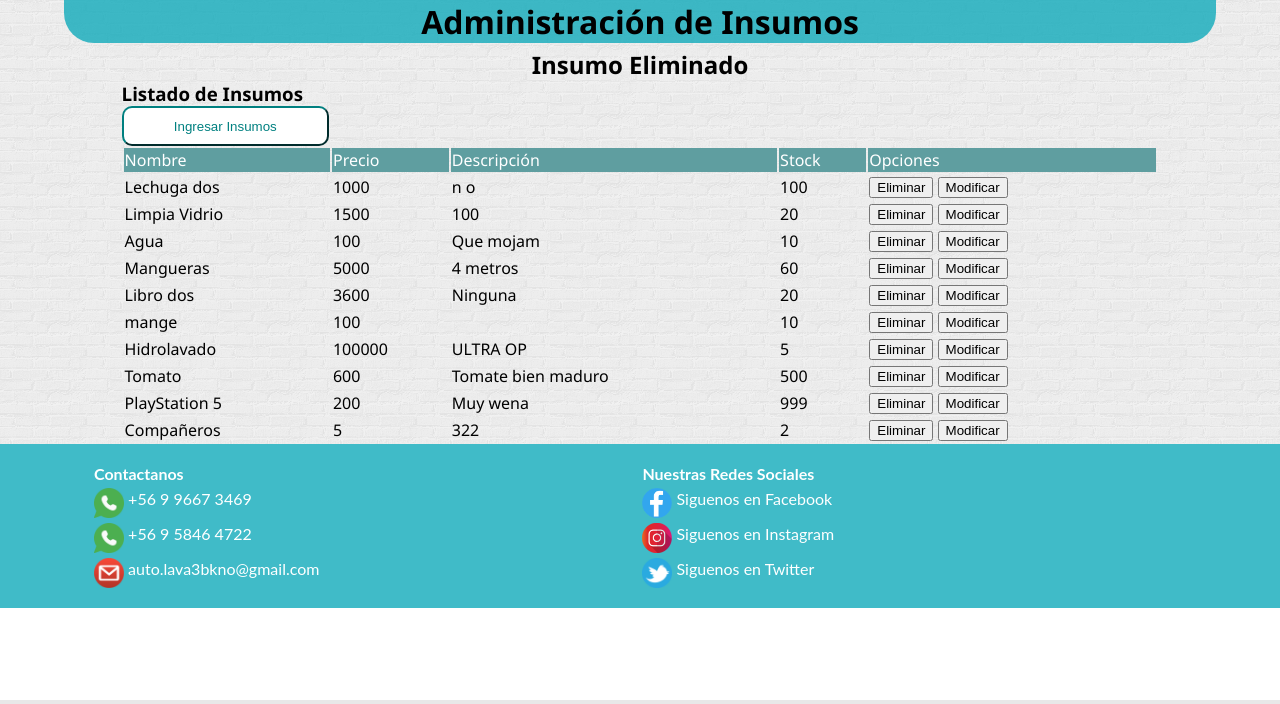
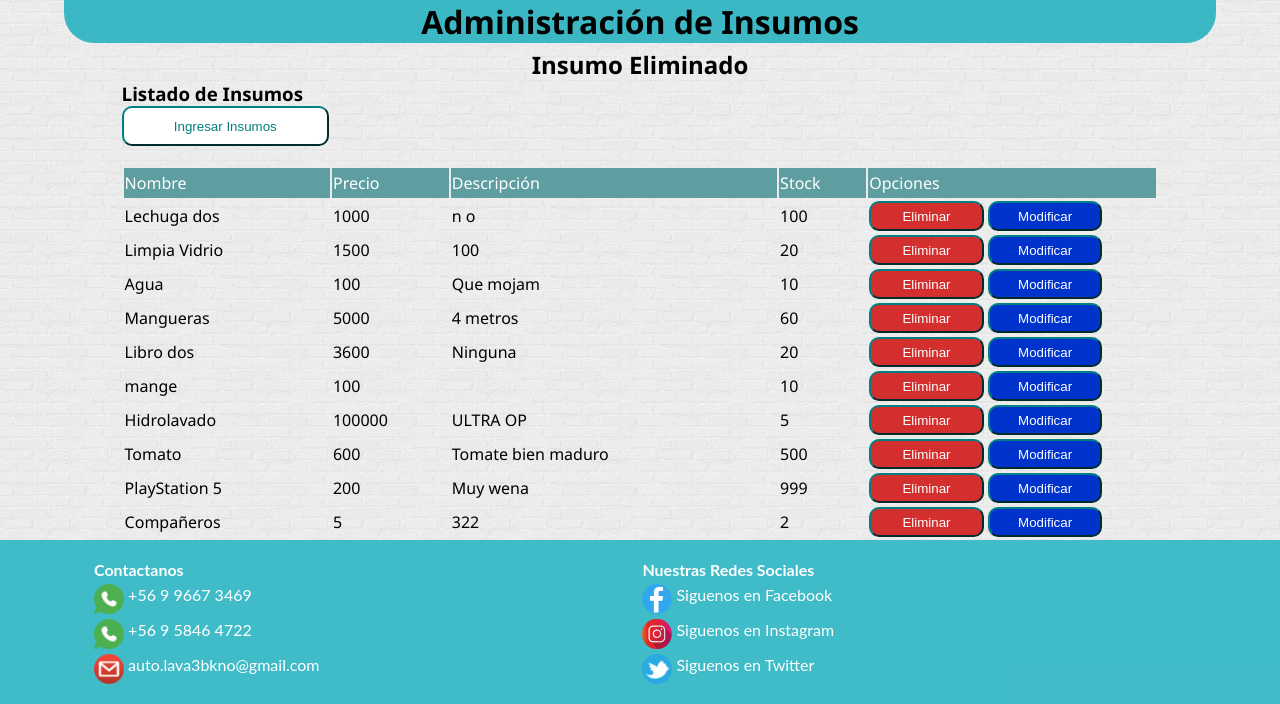
Before and after one commit to Mariiioo/autolavado_starWash, a Django app: a page that uses ProyectoStarWash/StarWash/templates/web/base.html in a window 1280 px wide. Shown: the part 100-804 px from the top of the page. Run offline with Django 3.2, Linux system fonts and the light colour scheme; a user stored in the database is signed in; data comes from the database, SQL or seed files in the repository; both versions use the stored data as it was after the commit.

Commit message:
estilo_tablaInsumos_algunosArreglos

```diff
--- a/ProyectoStarWash/StarWash/static/css/estilos.css
+++ b/ProyectoStarWash/StarWash/static/css/estilos.css
@@ -522,10 +522,63 @@ h5 {
     cursor: pointer;
 }
 
+
+/* ESTILO DE TABLA INSUMOS */
+
 .tabla-insumos {
     /* color: teal; */
     margin: auto;
+    margin-top: 20px;
     width: 100%;
+}
+
+.titulo-tabla {
+    background-color: cadetblue;
+    color: white;
+    height: 30px;
+    width: 100%;
+}
+
+.datos-tabla {
+    color: black;
+    height: 30px;
+    border-top: 5px;
+    border-bottom: 50px;
+    width: 100%;
+}
+
+.boton-eliminar {
+    background-color: #D32F2F;
+    color: white;
+    border-radius: 10px;
+    height: 30px;
+    width: 40%;
+    border-color: teal;
+    cursor: pointer;
+}
+
+.boton-eliminar:hover {
+    background-color: white;
+    color: red;
+    border-color: teal;
+    cursor: pointer;
+}
+
+.boton-modificar {
+    background-color: #0033CC;
+    color: white;
+    border-radius: 10px;
+    height: 30px;
+    width: 40%;
+    border-color: teal;
+    cursor: pointer;
+}
+
+.boton-modificar:hover {
+    background-color: white;
+    color: black;
+    border-color: teal;
+    cursor: pointer;
 }
 
 
--- a/ProyectoStarWash/StarWash/templates/web/admin_insumos.html
+++ b/ProyectoStarWash/StarWash/templates/web/admin_insumos.html
@@ -35,8 +35,8 @@
 <div class=container>
     <h3> Listado de Insumos</h3>
     <input class="boton-admin" type="button" value="Ingresar Insumos" onclick="ir()">
-    <table class="tabla-insumos" >
-        <tr class="titulo-tabla" style="background-color:cadetblue; color: white;">
+    <table class="tabla-insumos">
+        <tr class="titulo-tabla">
             <td>Nombre</td>
             <td>Precio</td>
             <td>Descripción</td>
@@ -50,14 +50,12 @@
             <td>{{i.descripcion}}</td>
             <td>{{i.stock}}</td>
             <td>
-                <input type="button" value="Eliminar" onclick="eliminar('{{i.nombre}}')">
-
-                <input type="button" value="Modificar" onclick="actualizar('{{i.nombre}}')">
+                <input class="boton-eliminar" type="button" value="Eliminar" onclick="eliminar('{{i.nombre}}')">
+                <input class="boton-modificar" type="button" value="Modificar" onclick="actualizar('{{i.nombre}}')">
             </td>
         </tr>
         {% endfor %}
     </table>
-
 </div>
 
 {% endblock contenido %}
--- a/ProyectoStarWash/StarWash/templates/web/base.html
+++ b/ProyectoStarWash/StarWash/templates/web/base.html
@@ -23,12 +23,13 @@
 
             </div>
             <div class="barraMenu">
-                <span class="menu-icon"><img src="{% static 'img/logo/icono-menu.png' %}" alt="" ></span>
+
                 <div class="bienvenidaUsuario">
                     {% if user.is_authenticated %}
                     <p> Bienvenido {{user.first_name}} {{user.last_name}}</p>
                     {% endif%}
                 </div>
+                 <span class="menu-icon"><img src="{% static 'img/logo/icono-menu.png' %}" alt="" ></span>
                 <nav class="navigation">
                     <ul class="">
                         <li><a href="{% url 'INDEX' %}">Inicio</a></li>
--- a/ProyectoStarWash/StarWash/templates/web/formulario_insumo_mod.html
+++ b/ProyectoStarWash/StarWash/templates/web/formulario_insumo_mod.html
@@ -48,7 +48,7 @@
         </table>
         <div class="botones ">
             <input class="boton" type="submit" value="Modificar">
-            <input class="boton" type="reset" value="Limpiar">
+            <input class="boton" type="reset" value="Restablecer">
         </div>
     </form>
     <div style="text-align: center; color: black ">
--- a/ProyectoStarWash/StarWash/templates/web/ubicacion.html
+++ b/ProyectoStarWash/StarWash/templates/web/ubicacion.html
@@ -8,7 +8,7 @@
             <h1>Av. Concha Y Toro 3919, Puente Alto, Región Metropolitana</h1>
             <div class="mapa">
                 <iframe src="https://www.google.com/maps/embed?pb=!1m18!1m12!1m3!1d9268.034643096235!2d-70.58773856596211!3d-33.568796493607906!2m3!1f0!2f0!3f0!3m2!1i1024!2i768!4f13.1!3m3!1m2!1s0x0%3A0x16613ce631340e43!2sAuto%20Lavado!5e0!3m2!1sen!2scl!4v1599267262653!5m2!1sen!2scl"
-                    width="1348" height=" 550 " frameborder="0 " style="border:1; " allowfullscreen=" " aria-hidden="false " tabindex="0 " class="mapa "></iframe>
+                    class="mapa "></iframe>
             </div>
             <div class="horarios">
                 <div id="ubicacion">
```
Also changed, not shown: ProyectoStarWash/db.sqlite3.
